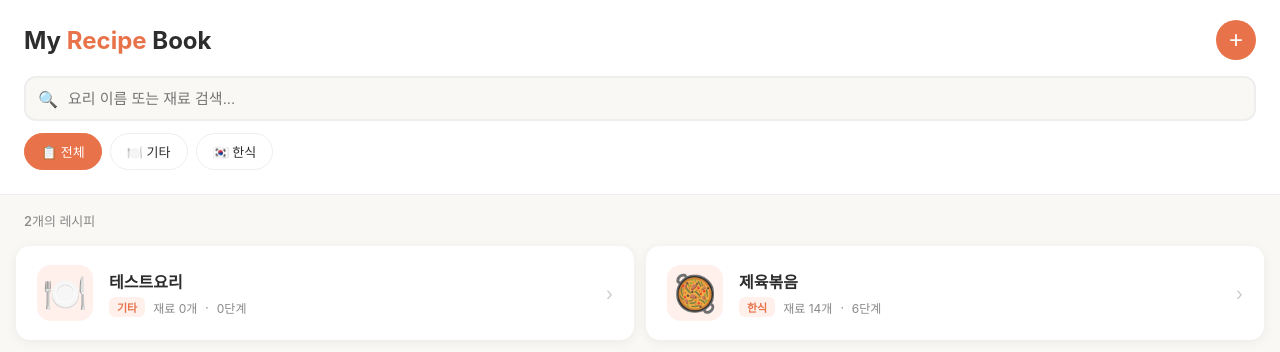
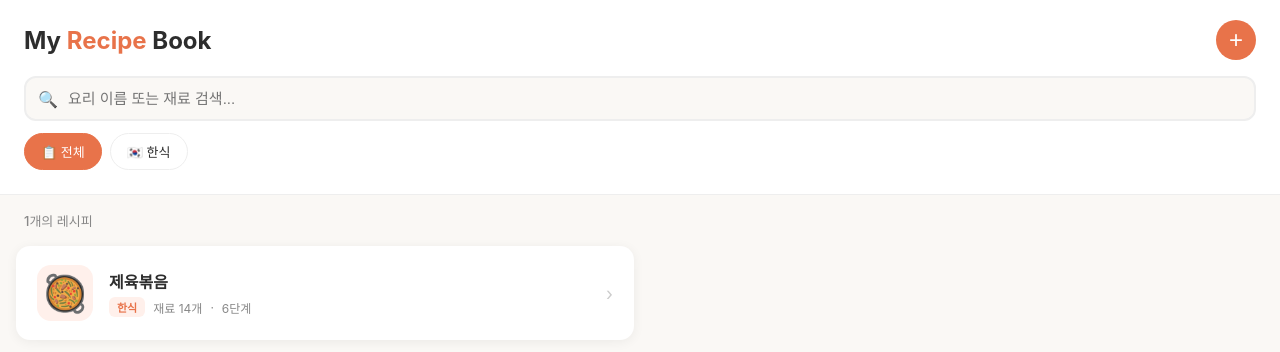
Before and after one commit to whysosary-dot/home-inventory, a plain HTML site: page recipe-book.html in a window 1280 px wide. Drawn offline with Linux system fonts and the light colour scheme.

Commit message:
fix: 레시피 카드 클릭 시 상세 페이지 안 열리는 버그 수정 + 테스트요리 삭제
문자열 ID를 onclick에서 따옴표로 감싸도록 수정

Co-Authored-By: Claude Opus 4.6 (1M context) <noreply@anthropic.com>

```diff
--- a/recipe-book.html
+++ b/recipe-book.html
@@ -538,14 +538,6 @@ let currentRecipeId = null;
 // ===== HTML 하드코딩 레시피 (Claude가 관리) =====
 const HTML_RECIPES = [
     {
-      id: 'r_test',
-      name: '테스트요리',
-      category: '기타',
-      emoji: '🍽️',
-      ingredients: [],
-      steps: []
-    },
-    {
       id: 'r_jeyuk',
       name: '제육볶음',
       category: '한식',
@@ -633,7 +625,7 @@ function renderList() {
   }
 
   list.innerHTML = filtered.map(r => `
-    <div class="recipe-card" onclick="openDetail(${r.id})">
+    <div class="recipe-card" onclick="openDetail('${r.id}')">
       <div class="recipe-emoji">${r.emoji || DEFAULT_EMOJIS[r.category] || '🍽️'}</div>
       <div class="recipe-info">
         <h3>${r.name}</h3>
```
